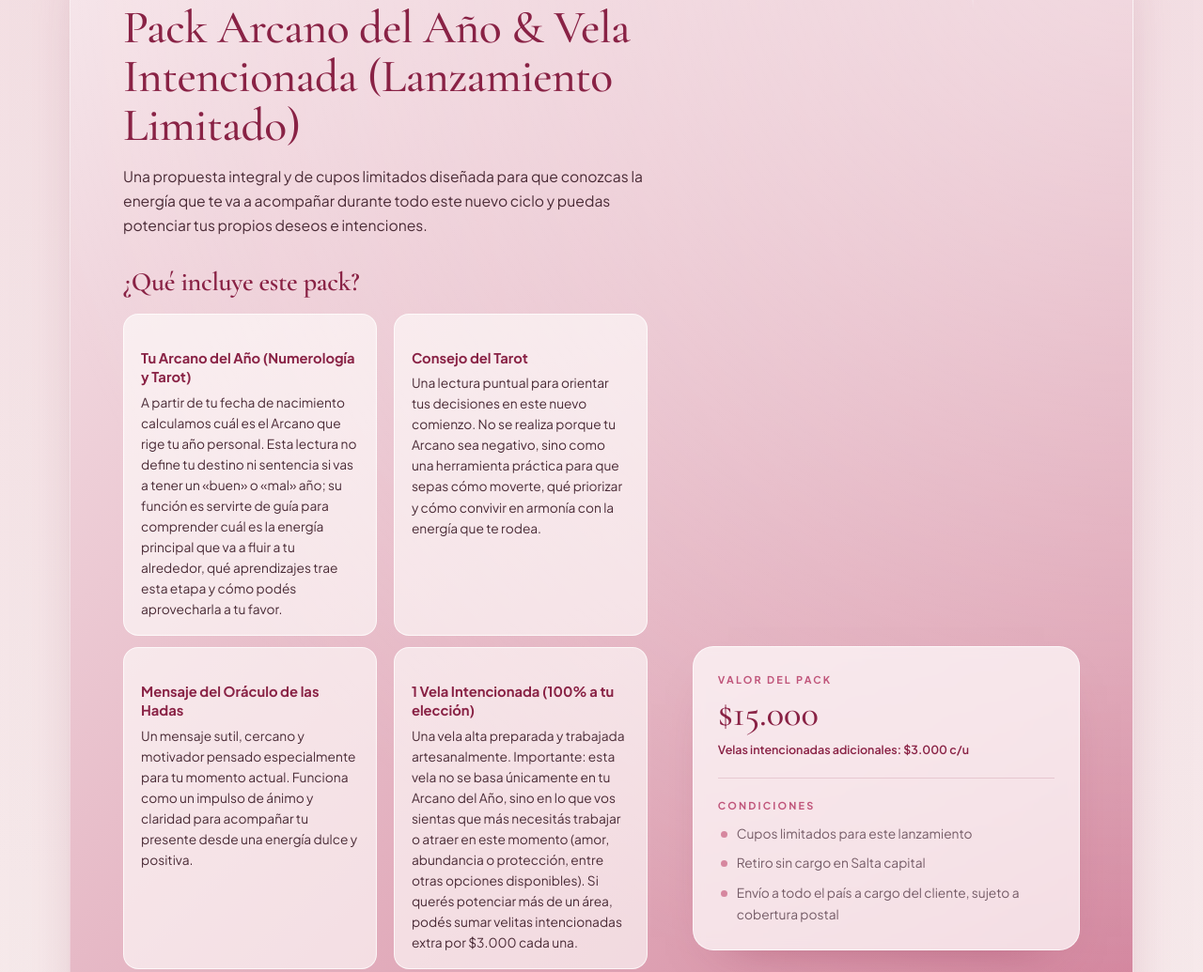
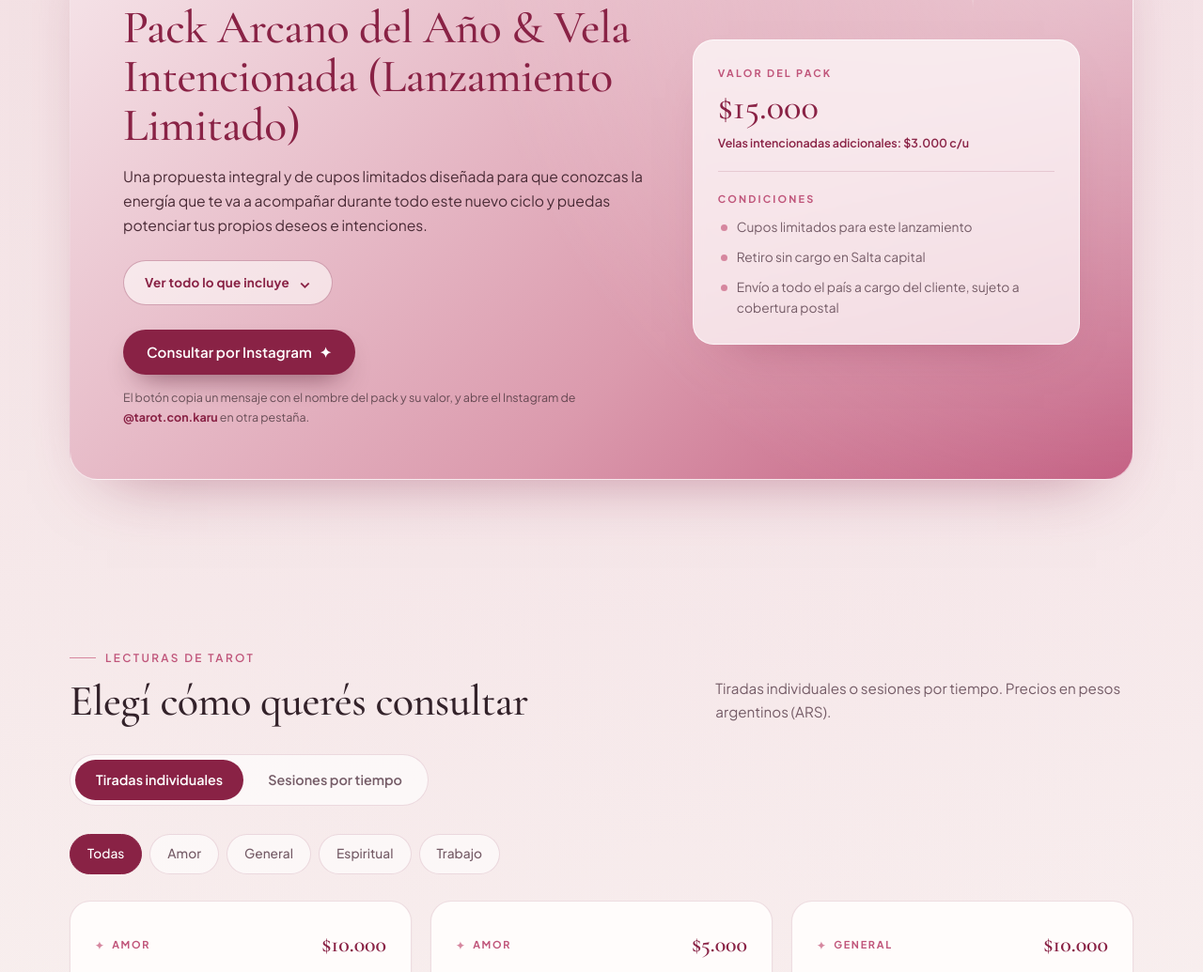
Before and after one commit to v0idbrn/tarot-con-karu, a plain HTML site: page public/index.html in a window 1280 px wide. Shown: the part 873-1908 px from the top of the page at 94% size. Drawn offline with nearby package versions, Linux system fonts and the light colour scheme.

Commit message:
feat: plegar el detalle del Pack Arcano del Año
Deja a la vista solo el gancho y el precio, y esconde «qué incluye» y
«cómo se entrega» detrás de un botón para no saturar la sección.

```diff
--- a/public/app.js
+++ b/public/app.js
@@ -374,6 +374,26 @@ function renderNewYear() {
       .map((item) => `<li>${item}</li>`)
       .join("");
   }
+
+  setupNewYearToggle();
+}
+
+/* El detalle del pack arranca oculto y se despliega con el botón. */
+function setupNewYearToggle() {
+  const toggle = document.getElementById("an-toggle");
+  const details = document.getElementById("an-detalle");
+  if (!toggle || !details) return;
+
+  const label = toggle.querySelector(".newyear-toggle-label");
+
+  toggle.addEventListener("click", () => {
+    const expanded = toggle.getAttribute("aria-expanded") === "true";
+    toggle.setAttribute("aria-expanded", String(!expanded));
+    details.hidden = expanded;
+    if (label) {
+      label.textContent = expanded ? "Ver todo lo que incluye" : "Ocultar el detalle";
+    }
+  });
 }
 
 /* ---------------- Copiar y abrir Instagram ---------------- */
--- a/public/index.html
+++ b/public/index.html
@@ -451,6 +451,18 @@
               </h2>
               <p class="newyear-lead" id="an-desc"></p>
 
+              <button
+                class="newyear-toggle"
+                type="button"
+                id="an-toggle"
+                aria-expanded="false"
+                aria-controls="an-detalle"
+              >
+                <span class="newyear-toggle-label">Ver todo lo que incluye</span>
+                <span class="newyear-toggle-icon" aria-hidden="true">⌄</span>
+              </button>
+
+              <div class="newyear-details" id="an-detalle" hidden>
                 <h3 class="newyear-subtitle" id="an-incluye-titulo">
                   ¿Qué incluye este pack?
                 </h3>
@@ -460,6 +472,7 @@
                   ¿Cómo se entrega? (Disponible para Salta y todo el país)
                 </h3>
                 <div class="newyear-delivery" id="an-entrega"></div>
+              </div>
 
               <button class="btn btn-primary" type="button" data-copy="ano-nuevo">
                 Consultar por Instagram <span aria-hidden="true">✦</span>
--- a/public/styles.css
+++ b/public/styles.css
@@ -534,6 +534,52 @@ svg {
   margin-top: 16px;
   font-size: 0.98rem;
   color: #4a2b36;
+}
+
+.newyear-toggle {
+  display: inline-flex;
+  align-items: center;
+  gap: 10px;
+  margin-top: 24px;
+  padding: 12px 22px;
+  border: 1px solid rgba(137, 34, 69, 0.35);
+  border-radius: 999px;
+  background: rgba(255, 253, 252, 0.6);
+  color: var(--crimson);
+  font-family: inherit;
+  font-size: 0.84rem;
+  font-weight: 700;
+  letter-spacing: 0.02em;
+  cursor: pointer;
+  transition: background 0.2s ease, border-color 0.2s ease;
+}
+
+.newyear-toggle:hover {
+  background: rgba(255, 253, 252, 0.92);
+  border-color: var(--crimson);
+}
+
+.newyear-toggle:focus-visible {
+  outline: 2px solid var(--crimson);
+  outline-offset: 3px;
+}
+
+.newyear-toggle-icon {
+  font-size: 1rem;
+  line-height: 1;
+  transition: transform 0.25s ease;
+}
+
+.newyear-toggle[aria-expanded="true"] .newyear-toggle-icon {
+  transform: rotate(180deg);
+}
+
+.newyear-details {
+  width: 100%;
+}
+
+.newyear-details .newyear-subtitle:first-child {
+  margin-top: 26px;
 }
 
 .newyear-subtitle {
```
Lines whose indentation alone changed are shown as unchanged.
